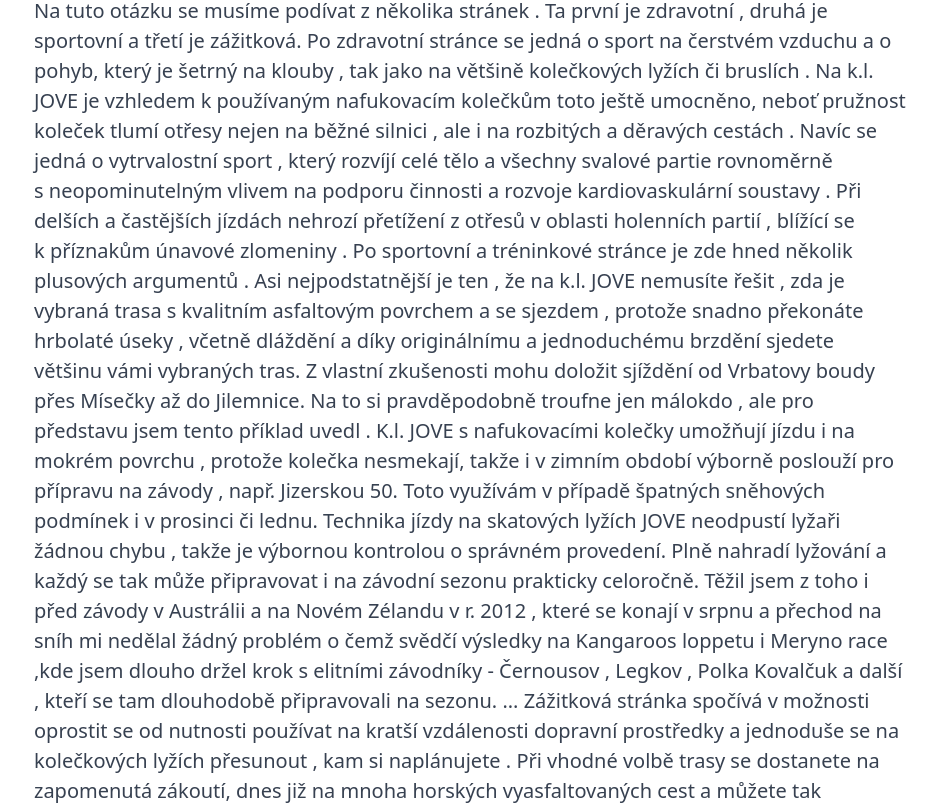
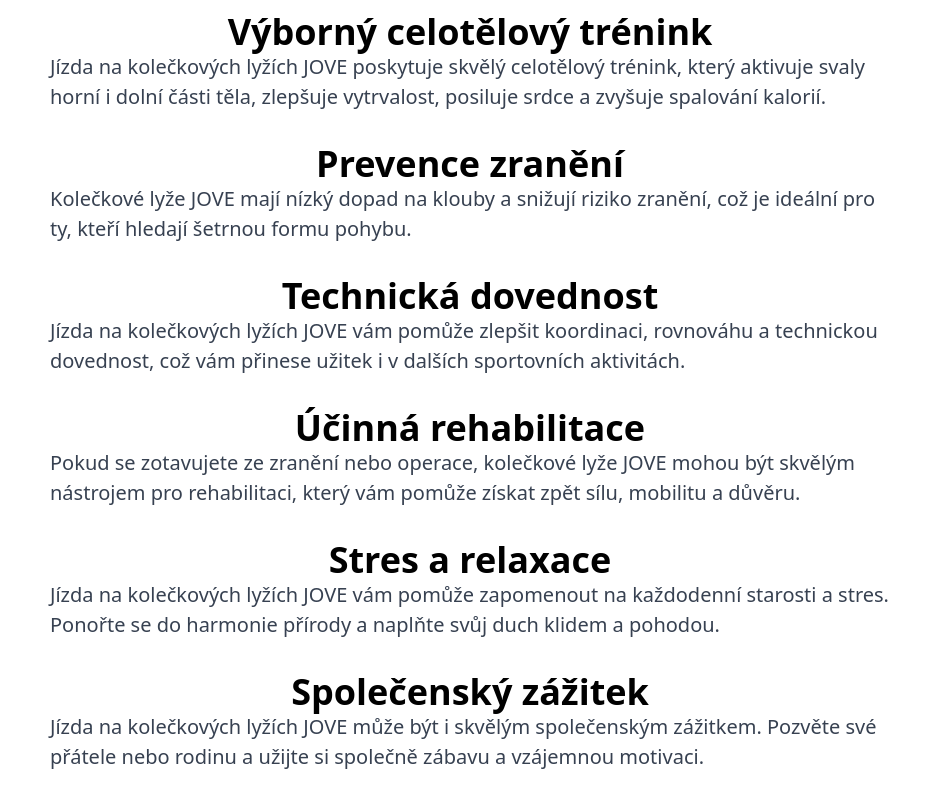
Before and after one commit to LukasMitlener/next-jove, a Next.js app: page /proc-zacit-jezdit-na-koleckovych-lyzich-jove in a window 1280 px wide. Shown: the part 680-1485 px from the top of the page, without its empty margins (170-1104 px from the left). Built offline with nearby package versions, Linux system fonts and the light colour scheme.

Commit message:
Add files via upload

```diff
--- a/pages/proc-zacit-jezdit-na-koleckovych-lyzich-jove.jsx
+++ b/pages/proc-zacit-jezdit-na-koleckovych-lyzich-jove.jsx
@@ -19,7 +19,7 @@
         <article className="space-y-8">
           <div className="space-y-6">
             <Image className="object-cover object-center w-full h-96 rounded-lg lg:h-500" src={bp2} alt="lyzari u jezera" />
-            <h1 className="text-4xl font-bold md:tracking-tight md:text-5xl">Proč začít jezdit na kolečkových lyžích JOVE?</h1>
+            <h1 className="text-4xl font-bold md:tracking-tight md:text-5xl">10 důvodů proč začít jezdit na kolečkových lyžích JOVE?</h1>
             <div className="flex flex-col items-start justify-between w-full md:flex-row md:items-center dark:text-gray-400">
               <div className="flex items-center md:space-x-2">
                 <img src="https://source.unsplash.com/75x75/?portrait" alt="" className="w-4 h-4 border rounded-full dark:bg-gray-500 dark:border-gray-700" />
@@ -29,81 +29,45 @@
             </div>
           </div>
           <div className="dark:text-gray-100">
-            <p className='pb-12'>
-              Na tuto otázku se musíme podívat z několika stránek .
-              Ta první je zdravotní , druhá je sportovní a třetí je zážitková.
-              Po zdravotní stránce se jedná o sport na čerstvém vzduchu a o pohyb, který je
-              šetrný na klouby , tak jako na většině kolečkových lyžích či bruslích . Na k.l.
-              JOVE je vzhledem k používaným nafukovacím kolečkům toto ještě umocněno,
-              neboť pružnost koleček tlumí otřesy nejen na běžné silnici , ale i na rozbitých a
-              děravých cestách . Navíc se jedná o vytrvalostní sport , který rozvíjí celé tělo a
-              všechny svalové partie rovnoměrně s neopominutelným vlivem na podporu
-              činnosti a rozvoje kardiovaskulární soustavy . Při delších a častějších jízdách
-              nehrozí přetížení z otřesů v oblasti holenních partií , blížící se k příznakům
-              únavové zlomeniny .
-              Po sportovní a tréninkové stránce je zde hned několik plusových argumentů .
-              Asi nejpodstatnější je ten , že na k.l. JOVE nemusíte řešit , zda je vybraná trasa
-              s kvalitním asfaltovým povrchem a se sjezdem , protože snadno překonáte hrbolaté
-              úseky , včetně dláždění a díky originálnímu a jednoduchému brzdění sjedete
-
-              většinu vámi vybraných tras. Z vlastní zkušenosti mohu doložit sjíždění od
-              Vrbatovy boudy přes Mísečky až do Jilemnice. Na to si pravděpodobně troufne jen
-              málokdo , ale pro představu jsem tento příklad uvedl .
-              K.l. JOVE s nafukovacími kolečky umožňují jízdu i na mokrém povrchu , protože
-              kolečka nesmekají, takže i v zimním období výborně poslouží pro přípravu na
-              závody , např. Jizerskou 50. Toto využívám v případě špatných sněhových
-              podmínek i v prosinci či lednu. Technika jízdy na skatových lyžích JOVE neodpustí
-              lyžaři žádnou chybu , takže je výbornou kontrolou o správném provedení. Plně
-              nahradí lyžování a každý se tak může připravovat i na závodní sezonu prakticky
-              celoročně. Těžil jsem z toho i před závody v Austrálii a na Novém Zélandu v r. 2012
-              , které se konají v srpnu a přechod na sníh mi nedělal žádný problém o čemž svědčí
-              výsledky na Kangaroos loppetu i Meryno race ,kde jsem dlouho držel krok s elitními
-              závodníky - Černousov , Legkov , Polka Kovalčuk a další , kteří se tam
-              dlouhodobě připravovali na sezonu. ...
-              Zážitková stránka spočívá v možnosti oprostit se od nutnosti používat na kratší
-              vzdálenosti dopravní prostředky a jednoduše se na kolečkových lyžích přesunout ,
-              kam si naplánujete . Při vhodné volbě trasy se dostanete na zapomenutá zákoutí,
-              dnes již na mnoha horských vyasfaltovaných cest a můžete tak vychutnávat klid a
-              krásy přírody . A konečně je to pocit , že jste pro své zdraví udělali něco , o čem
-              ostatní ani netuší a tak buďte originální .
-              Rady pro začátečníky – na kolečkových lyžích začít od jízdy vestoje zaměřené
-              pouze na odpich soupaž. Po nabytí jistoty přejít při jízdě do mírného kopečku na
-              chůzi ve stromečku a postupně prodlužovat skluz a odraz. Jakmile i toto zvládnete
-              můžete se pokusit o jízdu 1:1 , to je na každou soupaž probíhá současně jízda po
-              jedné lyži . Tato technika už ale klade vyšší nároky na rovnováhu , která je
-              základem běžeckého lyžování .
-
-              Jízda na kolečkových lyžích JOVE se přibližuje jízdě na běžkách . Rozdíl je
-              pochopitelně v oblečení . Podle venkovní teploty volíte v létě trenky a tričko . Zde
-              doporučuji reflexní barvy nebo navlékat reflexní vestu. Používáme rukavice , kvůli
-              tvorbě puchýřů – mohou být i cyklistické . Na hlavu doporučuji přilbu a brýle.
-              Tak jako v zimě na běžkách rozlišujeme dvě základní běžecké techniky skate a
-              klasika , když nepočítáme stále populárnější soupaž. JOVE se zaměřily hlavně na
-              výrobu kolečkových lyží na bruslení – skatových. Rozdíl oproti in –line bruslím je
-              v tom , že při jízdě na kolečkových lyžích máte volnou patu a tím máte i delšískluz
-              a šetříte energii. K jejich výrobě jsem se v roce 2008 rozhodl poté, co jsem si
-              pořídil brusle POWERSSLIDY . Vadilo mi na nich pevné uchycení boty na šasí a
-              proto jsem metodou pokus –omyl vylepšoval první k.l. až do současné podoby.
-              Pro ty z vás, kteří se chystají na laufařské závody je ideální používat lyže na skate i
-              na soupažnou techniku běhu . Rychlost k. lyží odpovídá zimním podmínkám jízdě
-              na středně zmrzlém firnu.
-              Na zakázku vyrábíme i k.l. na klasiku , které jsou delší a mají reversní ložiska
-              v předních kolečkách , ze kterých se také odrážíte. Bruslení na nich je obtížnější a
-              museli byste příliš zvedat nohu, z důvodu posunutého těžiště na lyži dopředu .
-              Boty na kolečkové lyže – používat můžete boty na zimní lyžování . Na skate
-              rozhodně vysoké s adaptérem , tak , aby noha byla dostatečně zpevněná . Na
-              klasiku doporučuji tzv. combi boty , které jsou vyšší a mají ohebnější podrážku .
-              Některé firmy vyrábějí i speciální boty na kolečkové lyže , které jsou vzdušnější a
-              lehčí/Botana , Alpina / . Z vlastní zkušenosti mohu ujistit , že většině postačí boty
-              používané na běžky.
-              Hole na kolečkové lyže používáme o něco delší /cca 3 cm / než na běžky . Tzn. na
-              klasiku by měly dosahovat do výše ramen a na skate ke kořenu nosu . Je to však
-              individuální a když budete mít hole, které používáte na běžky , nic se nestane .
-              Takže hlavní změna je u kroužků , když používáme hrotové nástavce na asfalt .
-              Jejich výměna na stávajících holích je jednoduchá a zvládne ji každý . Kroužky
-              nahřejeme horkovzdušnou pistolí a hroty po nasunutí s pomocí tavné svíčky
-              zafixujeme.
-            </p>
+            <ol>
+              <li>
+                  <h2>Výborný celotělový trénink</h2>
+                  <p>Jízda na kolečkových lyžích JOVE poskytuje skvělý celotělový trénink, který aktivuje svaly horní i dolní části těla, zlepšuje vytrvalost, posiluje srdce a zvyšuje spalování kalorií.</p>
+              </li>
+              <li>
+                  <h2>Prevence zranění</h2>
+                  <p>Kolečkové lyže JOVE mají nízký dopad na klouby a snižují riziko zranění, což je ideální pro ty, kteří hledají šetrnou formu pohybu.</p>
+              </li>
+              <li>
+                  <h2>Technická dovednost</h2>
+                  <p>Jízda na kolečkových lyžích JOVE vám pomůže zlepšit koordinaci, rovnováhu a technickou dovednost, což vám přinese užitek i v dalších sportovních aktivitách.</p>
+              </li>
+              <li>
+                  <h2>Účinná rehabilitace</h2>
+                  <p>Pokud se zotavujete ze zranění nebo operace, kolečkové lyže JOVE mohou být skvělým nástrojem pro rehabilitaci, který vám pomůže získat zpět sílu, mobilitu a důvěru.</p>
+              </li>
+              <li>
+                  <h2>Stres a relaxace</h2>
+                  <p>Jízda na kolečkových lyžích JOVE vám pomůže zapomenout na každodenní starosti a stres. Ponořte se do harmonie přírody a naplňte svůj duch klidem a pohodou.</p>
+              </li>
+              <li>
+                  <h2>Společenský zážitek</h2>
+                  <p>Jízda na kolečkových lyžích JOVE může být i skvělým společenským zážitkem. Pozvěte své přátele nebo rodinu a užijte si společně zábavu a vzájemnou motivaci.</p>
+              </li>
+              <li>
+                  <h2>Flexibilita tréninku</h2>
+                  <p>S kolečkovými lyžemi JOVE si můžete vybrat různé úrovně intenzity a způsoby tréninku. Přizpůsobte si jízdu podle svých potřeb a cílů – ať už chcete zlepšit kondici, zhubnout nebo se jen uvolnit a užít si jízdu. Možností je nespočet!</p>
+              </li>
+              <li>
+                  <h2>Snadná údržba a skladování</h2>
+                  <p>Kolečkové lyže JOVE jsou velmi snadné na údržbu a nevyžadují žádné složité čištění nebo konzervaci. Navíc, díky kompaktním rozměrům je skladování snadné a praktické. Ušetříte tak čas i místo.</p>
+              </li>
+              <li>
+                  <h2>Investice do zdraví a kvality života</h2>
+                  <p>Kolečkové lyže JOVE nejsou jen další sportovní vybavení. Jsou investicí do vašeho zdraví, fyzické i psychické pohody a kvality života. Užijte si radost z pohybu, učte se nové dovednosti a stávejte se aktivním, zdravým a šťastným člověkem.</p>
+              </li>
+            </ol>
+            <p>Začněte jezdit na kolečkových lyžích JOVE ještě dnes a objevte všechny výhody, které vám tento jedinečný sport nabízí! Staňte se součástí rostoucí komunity nadšenců a získejte nejen zdravější tělo, ale i obohacenou mysl.</p>
           </div>
         </article>
 
```
